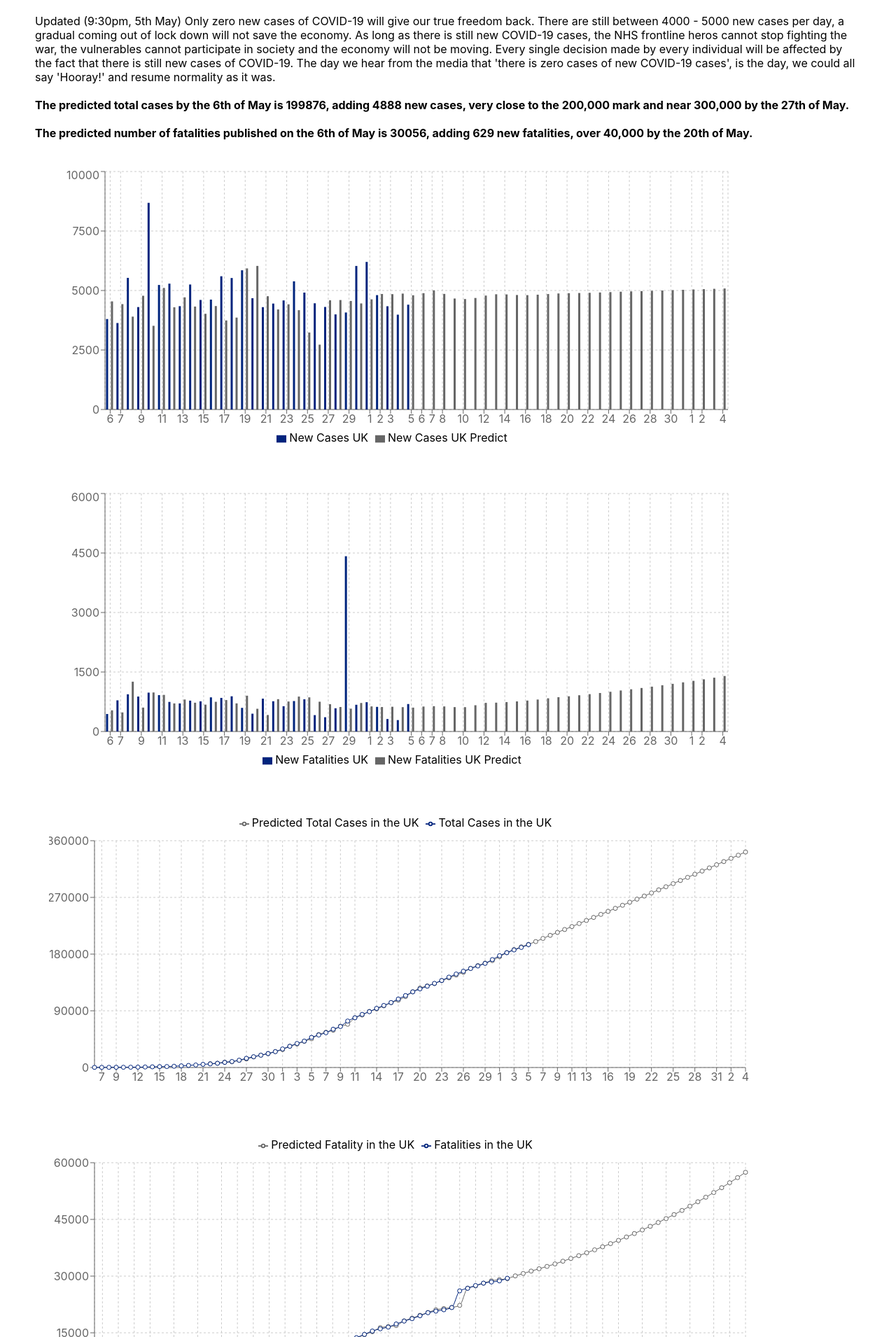
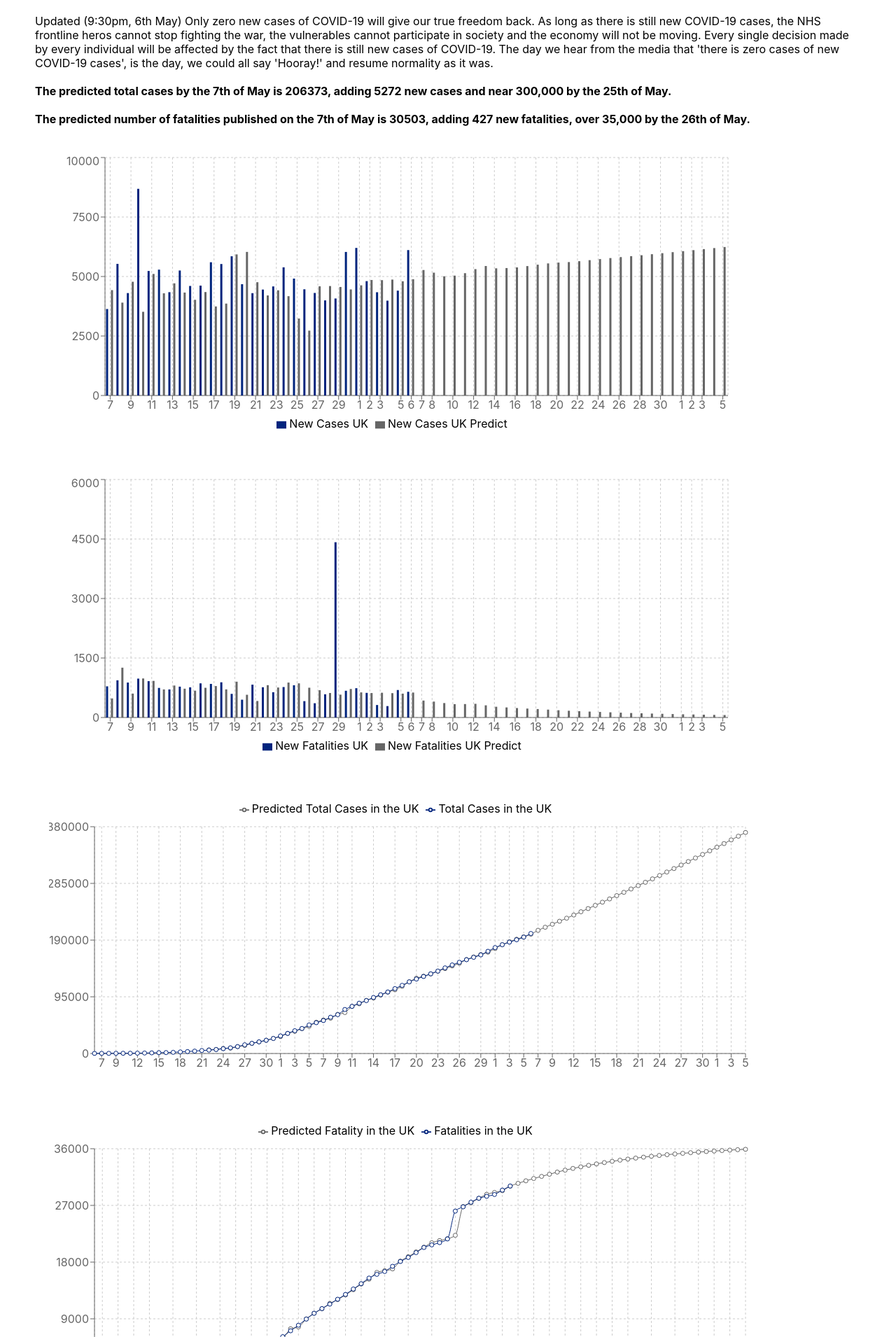
Before and after one commit to linamm/coronachart, a React (Create React App) app in the folder coronachart/: page / in a window 1280 px wide. Shown: the part 130-2040 px from the top of the page at 70% size. Built offline with nearby package versions, Linux system fonts and the light colour scheme.

Commit message:
update data and comments

```diff
--- a/coronachart/src/App.js
+++ b/coronachart/src/App.js
@@ -91,17 +91,17 @@ function App() {
       </div>
 
       <div style={styles.paragraph}>
-        Updated (9:30pm, 5th May)
-        Only zero new cases of COVID-19 will give our true freedom back. There are still between 4000 - 5000 new cases per day, a gradual coming out of lock down will not save the economy. As long as there is still new COVID-19 cases, the NHS frontline heros cannot stop fighting the war, the vulnerables cannot participate in society and the economy will not be moving. Every single decision made by every individual will be affected by the fact that there is still new cases of COVID-19. The day we hear from the media that 'there is zero cases of new COVID-19 cases', is the day, we could all say 'Hooray!' and resume normality as it was.
+        Updated (9:30pm, 6th May)
+        Only zero new cases of COVID-19 will give our true freedom back. As long as there is still new COVID-19 cases, the NHS frontline heros cannot stop fighting the war, the vulnerables cannot participate in society and the economy will not be moving. Every single decision made by every individual will be affected by the fact that there is still new cases of COVID-19. The day we hear from the media that 'there is zero cases of new COVID-19 cases', is the day, we could all say 'Hooray!' and resume normality as it was.
       </div>
       <div style={styles.paragraph}>
         <b>
-          The predicted total cases by the 6th of May is 199876, adding 4888 new cases, very close to the 200,000 mark and near 300,000 by the 27th of May.
+          The predicted total cases by the 7th of May is 206373, adding 5272 new cases and near 300,000 by the 25th of May.
         </b>
       </div>
       <div style={styles.paragraph}>
         <b>
-          The predicted number of fatalities published on the 6th of May is 30056, adding 629 new fatalities, over 40,000 by the 20th of May.
+          The predicted number of fatalities published on the 7th of May is 30503, adding 427 new fatalities, over 35,000 by the 26th of May.
         </b>
       </div>
 
--- a/coronachart/src/Data.js
+++ b/coronachart/src/Data.js
@@ -57,6 +57,7 @@ import { getPredictCases, getNewCases, getFatalityRates } from './Predict.js';
   {"name": "3", "it": 23660, "cn": 3199, 'uk': 28446, 'uk_predict': 28755},
   {"name": "4", "it": 24114, "cn": 3213, 'uk': 28734, 'uk_predict': 29060},
   {"name": "5", "it": 24648, "cn": 3226, 'uk': 29427, 'uk_predict': 29336},
+  {"name": "6", "it": 24648, "cn": 3226, 'uk': 30076, 'uk_predict': 30056},
 ];
 
 const raw_total_cases = [
@@ -121,6 +122,7 @@ const raw_total_cases = [
   {"name": "3", "it": 183957, "cn": 80894, 'uk': 186599, 'uk_predict': 187107},
   {"name": "4", "uk": 190584, "uk_predict": 191469},
   {"name": "5", "uk": 194990, "uk_predict": 195384},
+  {"name": "6", "uk": 201101, "uk_predict": 199876},
 
 
 ];
@@ -128,7 +130,8 @@ const raw_total_cases = [
 export const numberOfDaysInTheFuture = 30;
 export const totalCaseStartDay = 6;
 export const fatalityCaseStartDay = 14;
-export const Today = 31 + 30 + 5; // 31 days in March + days in April + days in May
+export const DaysInMay = 6;
+export const Today = 31 + 30 + DaysInMay; // 31 days in March + days in April + days in May
 export const TodayTotalIndex = Today - totalCaseStartDay;
 export const TodayFatalityIndex = Today - fatalityCaseStartDay;
 const totalCases = getPredictCases(raw_total_cases, TodayTotalIndex, numberOfDaysInTheFuture);
--- a/coronachart/src/Predict.js
+++ b/coronachart/src/Predict.js
@@ -1,3 +1,4 @@
+import { DaysInMay } from './Data.js';
 //TODO: refactor this to a generic function.
 //Deprecated
 const getAdjustFactor = (cases, point_latest) => {
@@ -52,7 +53,7 @@ export const getPredictCasesItalyTrend = (cases, point_latest) => {
 
 const getCase = (cases, index, point_latest) => {
   let number = (index > point_latest) ? cases[index].uk_predict : cases[index].uk;
-  const day_from_spike = 6;
+  const day_from_spike = DaysInMay + 1;
  // Tempory fix due to the goverment changes way of counting number of fatalites on the 29th April.
  // The predicted number was 22254 and the actual number reported was 26097.
  // Therefore add the same amount of extra number on the previous days to get the actual increase per day.
```
